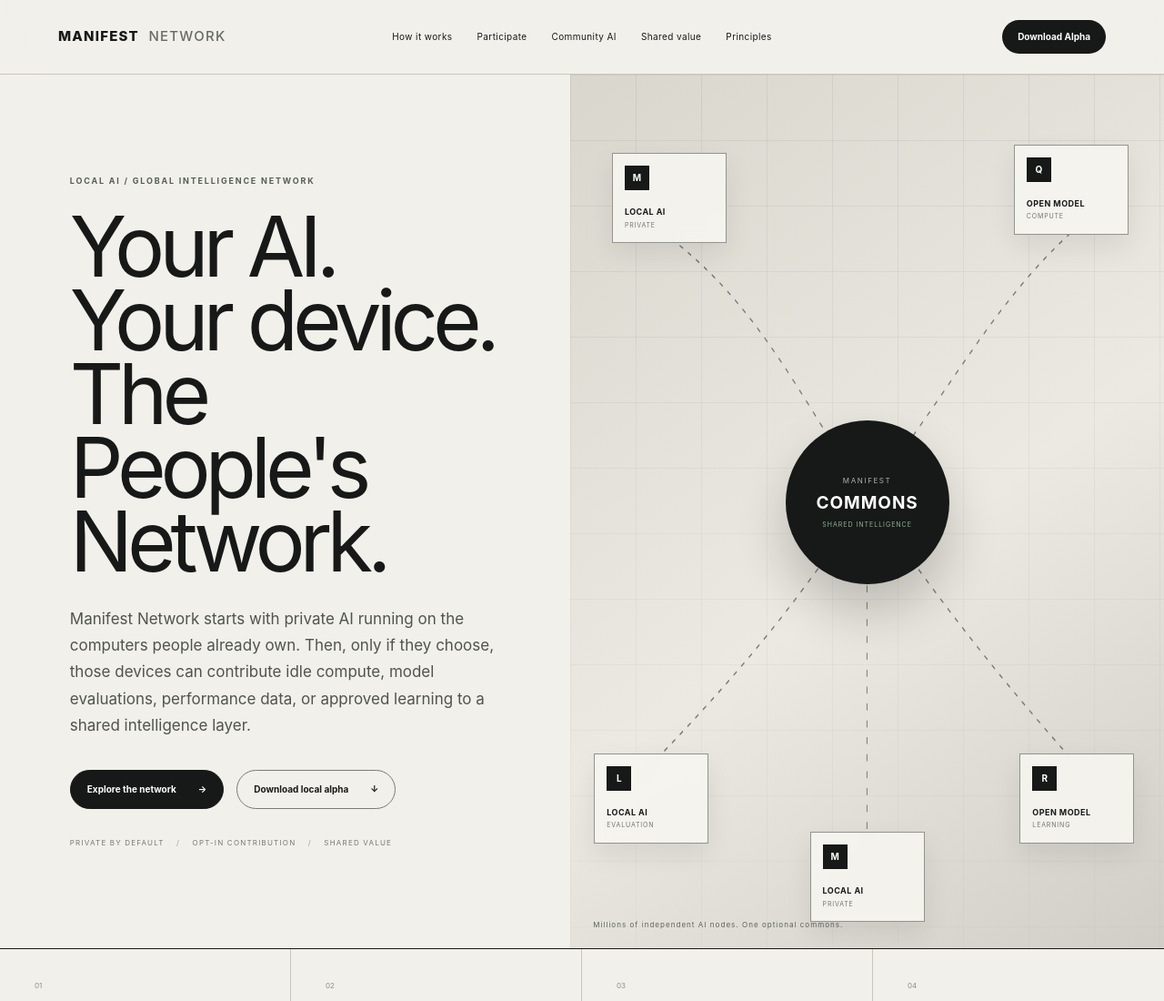
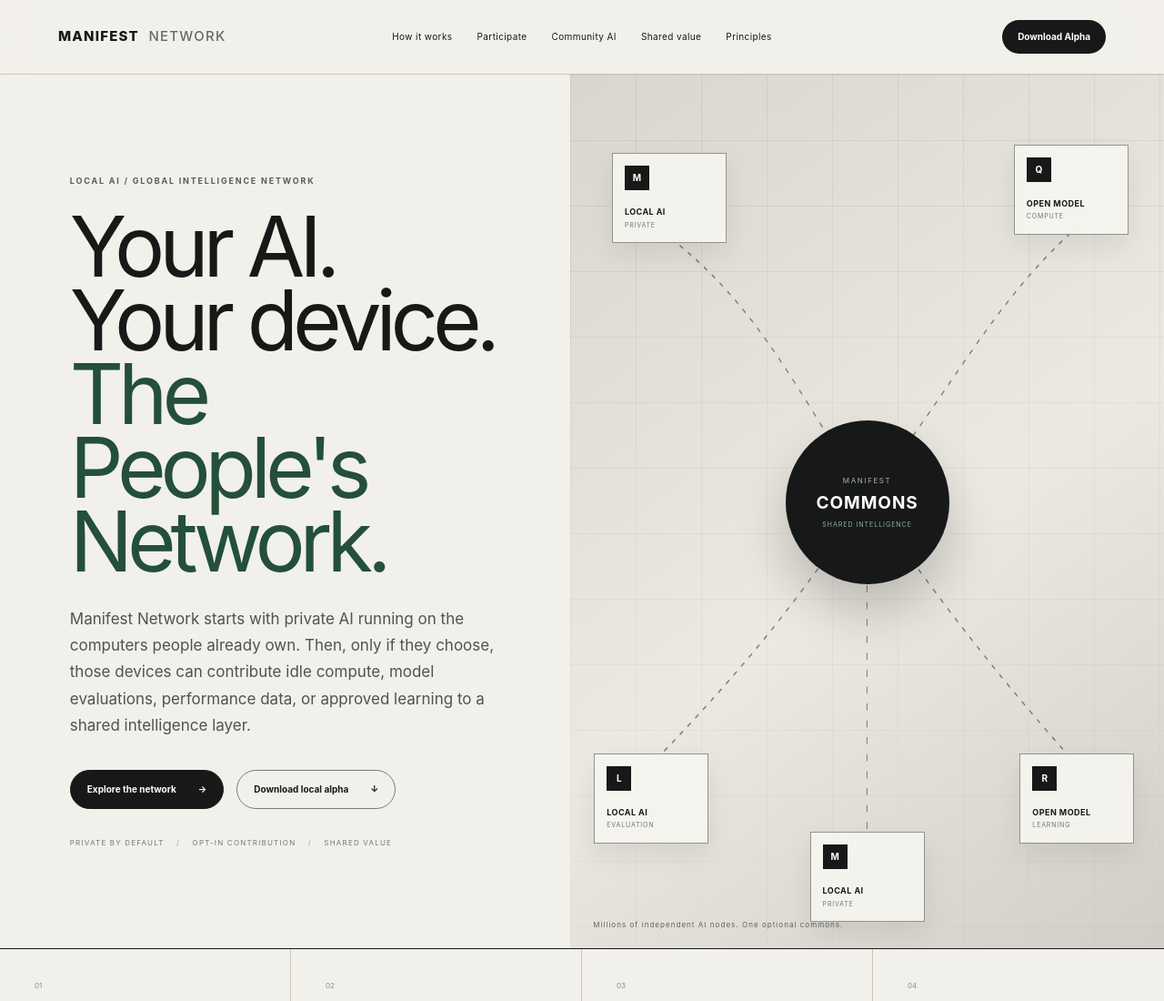
Before and after one commit to PrototypeVersions/ManifestNetwork, a plain HTML site: page index.html in a window 1280 px wide. Shown: the top 1100 px of the page at 91% size. Drawn offline with Linux system fonts and the light colour scheme.

Commit message:
Restore green People's Network hero line

```diff
--- a/index.html
+++ b/index.html
@@ -25,7 +25,7 @@
     <section class="hero" id="home">
       <div class="hero-copy">
         <div class="eyebrow">LOCAL AI / GLOBAL INTELLIGENCE NETWORK</div>
-        <h1>Your AI.<br>Your device.<br>The People's Network.</h1>
+        <h1>Your AI.<br>Your device.<br><em>The People's Network.</em></h1>
         <p class="hero-text">Manifest Network starts with private AI running on the computers people already own. Then, only if they choose, those devices can contribute idle compute, model evaluations, performance data, or approved learning to a shared intelligence layer.</p>
         <div class="hero-actions">
           <a class="primary-btn" href="#how">Explore the network <span>→</span></a>
```
